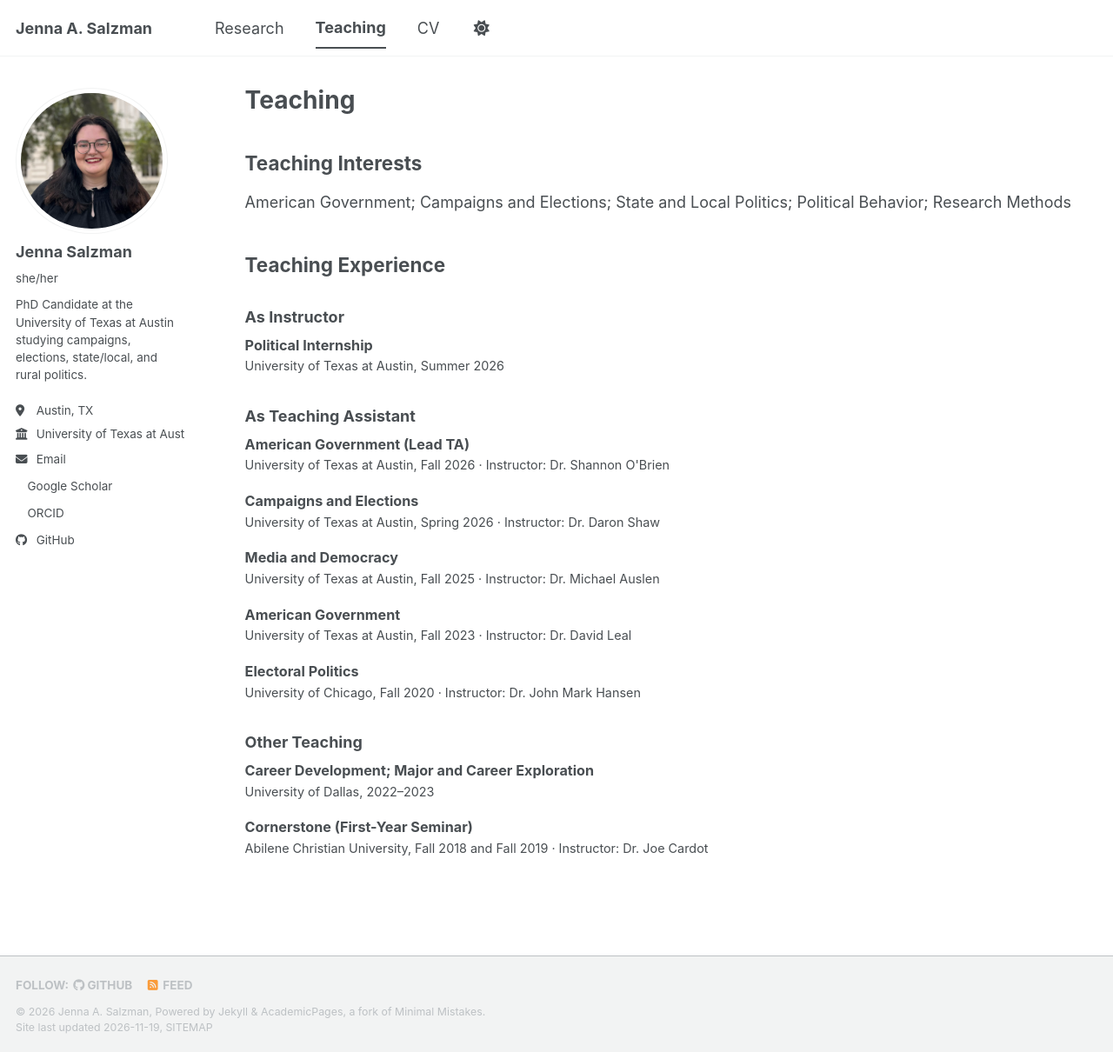
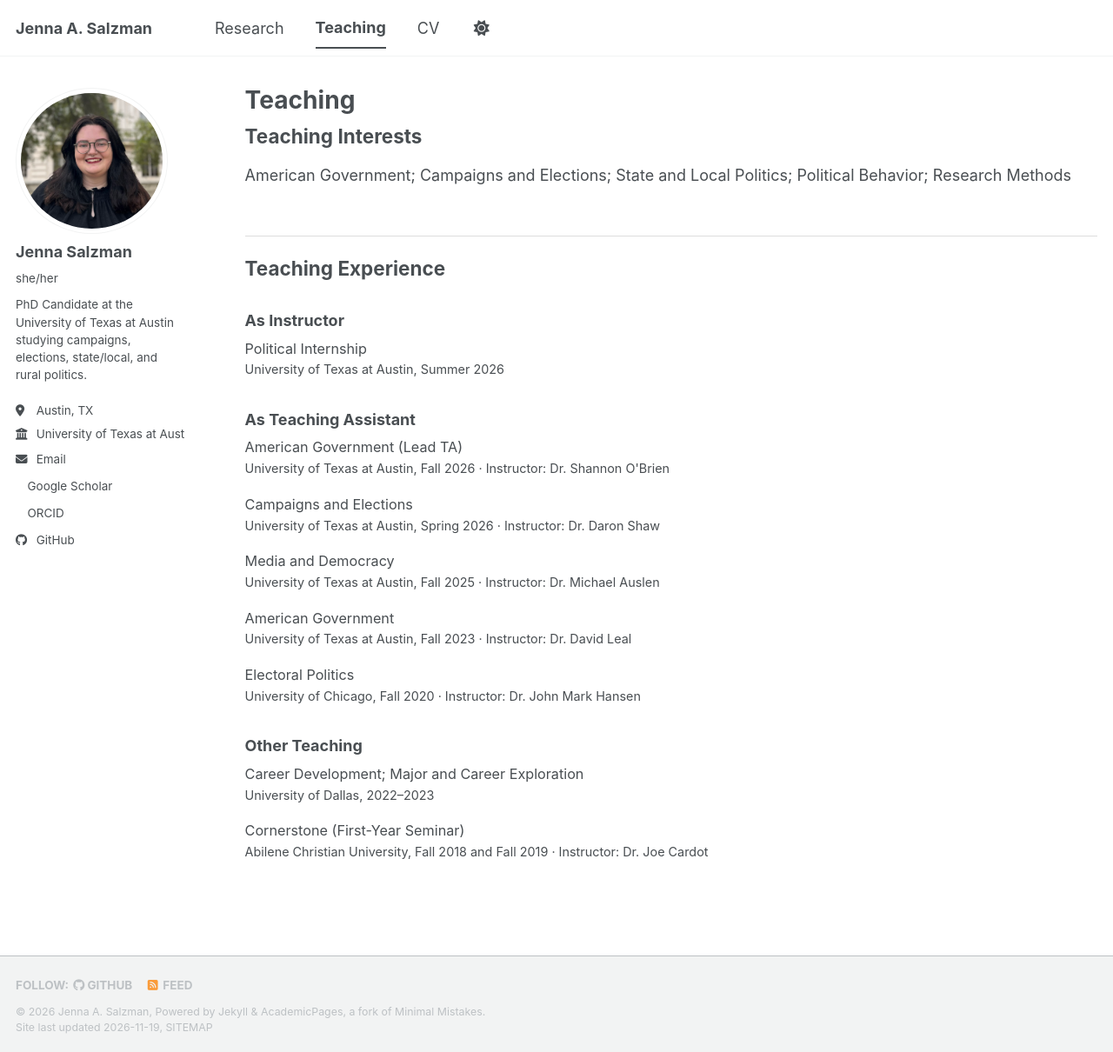
Before and after one commit to jasalzman/jasalzman.github.io, a Jekyll site: the page built from _pages/teaching.html, in a window 1280 px wide and 1210 px high. Shown: the whole window at 87% size. Built offline with Jekyll 4.4.1, drawn with Linux system fonts in a browser that asks for light colours; a script bundle is joined from its source files by our own code; a style sheet for code colours, icons or effects is not loaded.

Commit message:
Update teaching.html

```diff
--- a/_pages/teaching.html
+++ b/_pages/teaching.html
@@ -7,12 +7,23 @@ author_profile: true
 
 <style>
   .entry { margin-bottom: 1em; }
-  .entry-title { font-weight: bold; font-size: 0.9em; }
+  .entry-title { font-weight: medium; font-size: 0.9em; }
   .entry-meta { margin: 0.1em 0 0 0; font-size: 0.8em; }
   .entry-meta.note { opacity: 0.8; }
   .entry details { margin-top: 0.3em; font-size: 0.8em; }
   .entry summary { cursor: pointer; font-weight: bold; }
   .entry details p { margin: 0.4em 0 0 0; }
+    .archive h2 {
+    margin-top: 2.5em;
+    padding-top: 1em;
+    border-top: 1px solid #ddd;
+    border-bottom: none;
+  }
+  .archive h2:first-of-type {
+    margin-top: 0.5em;
+    padding-top: 0;
+    border-top: none;
+  }
 </style>
 
 <h2>Teaching Interests</h2>
```
